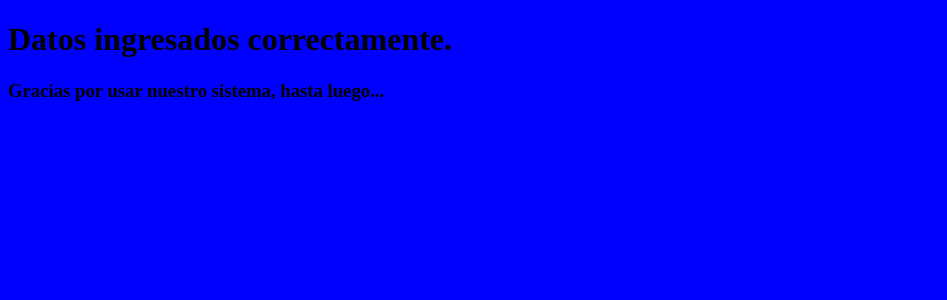
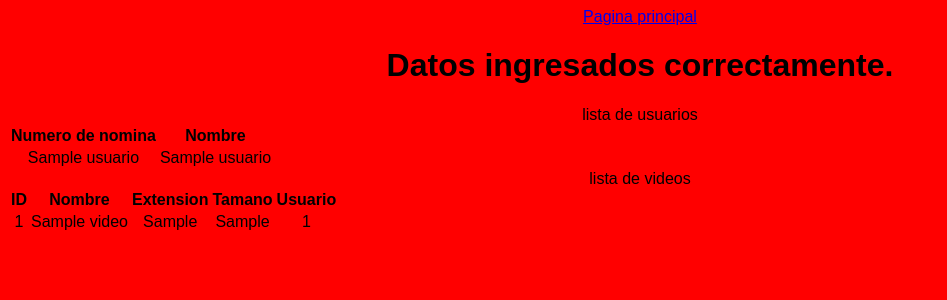
Before and after one commit to DanielOs95/proyecto_final_django, a Django app: template mis_videos/info_general/templates/ultima_pagina.html in a window 1280 px wide. Shown: the top 300 px of the page, without its empty margins (0-947 px from the left). Run offline with Django 5.2, Linux system fonts and the light colour scheme; the template is opened without the code that fills it: most values are stand-ins (such as "Sample title", 1, 10 or a date in 2020).

Commit message:
penultimoCommit

```diff
--- a/mis_videos/info_general/models.py
+++ b/mis_videos/info_general/models.py
@@ -1,7 +1,5 @@
 from django.db import models
 #from pyarrow import nulls
-
-
 # Create your models here.
 
 class Usuario(models.Model):
@@ -9,9 +7,10 @@ class Usuario(models.Model):
     nombre_usuario = models.CharField(max_length=50)
 
 class Video(models.Model):
+    usuario = models.ForeignKey(Usuario, on_delete=models.CASCADE, related_name="videos", null=True)
     nombre_video = models.CharField(max_length = 50)
     extension_video = models.CharField(max_length = 5)
-    tamano_videos = models.IntegerField()
+    tamano_video = models.IntegerField()
 
 class UsuarioVideo(models.Model):
     id_nomina = models.ForeignKey(Usuario, on_delete=models.CASCADE)
--- a/mis_videos/info_general/static/styles/style.css
+++ b/mis_videos/info_general/static/styles/style.css
@@ -1,3 +1,27 @@
 body {
-    background-color: blue;
+    background-color: red;
+    align-items: center;
+    font-family: Arial;
+    text-align: center;
 }
+
+form {
+    display: flex;
+    flex-direction: column;
+    justify-content: center;
+    align-items: center;
+}
+
+form input{
+    margin: 0;
+    width: 200px;
+    height: 8px;
+    padding: 10px;
+}
+
+button {
+    padding: 10px;
+    background-color: blueviolet;
+    color: white;
+    border-radius: 10px;
+}
--- a/mis_videos/info_general/templates/ultima_pagina.html
+++ b/mis_videos/info_general/templates/ultima_pagina.html
@@ -7,6 +7,40 @@
 
 
 {% block content %}
+    <a href="{% url 'principal' %}">Pagina principal</a>
     <h1>Datos ingresados correctamente.</h1>
-    <h3>Gracias por usar nuestro sistema, hasta luego...</h3>
+
+    <table>
+        <thead>lista de usuarios</thead>
+        <tr>
+            <th>Numero de nomina</th>
+            <th>Nombre</th>
+        </tr>
+        {% for usuario in lista_usuarios %}
+        <tr>
+            <td>{{ usuario.id_nomina }}</td>
+            <td>{{ usuario.nombre_usuario }}</td>
+        </tr>
+        {% endfor %}
+    </table>
+
+    <table>
+        <thead>lista de videos</thead>
+        <tr>
+            <th>ID</th>
+            <th>Nombre</th>
+            <th>Extension</th>
+            <th>Tamano</th>
+            <th>Usuario</th>
+        </tr>
+        {% for video in lista_videos %}
+        <tr>
+            <td>{{ video.id }}</td>
+            <td>{{ video.nombre_video }}</td>
+            <td>{{ video.extension_video }}</td>
+            <td>{{ video.tamano_video }}</td>
+            <td>{{ video.usuario_id }}</td>
+        </tr>
+        {% endfor %}
+    </table>
 {% endblock %}
--- a/mis_videos/info_general/urls.py
+++ b/mis_videos/info_general/urls.py
@@ -4,7 +4,7 @@ from django.urls import path
 from .views import manejo_datos
 
 urlpatterns = [
-    path("", views.pagina_principal, name="principal"),
+    path("principal", views.pagina_principal, name="principal"),
     path('manejo_datos/', views.manejo_datos, name='manejo_datos'),
     path("bienvenida", views.bienvenida, name="bienvenida"),
     path("tercera/", views.tercera_pagina, name="tercera"),
```
Also changed, not shown: mis_videos/info_general/logica_principal/servicios.py (+8 -4 lines), mis_videos/info_general/views.py (+31 -58 lines), mis_videos/db.sqlite3, mis_videos/info_general/logica_principal/tercera_etapa.py (deleted), mis_videos/info_general/migrations/0002_video_usuario.py (added), mis_videos/info_general/migrations/0003_rename_tamano_videos_video_tamano_video.py (added).
